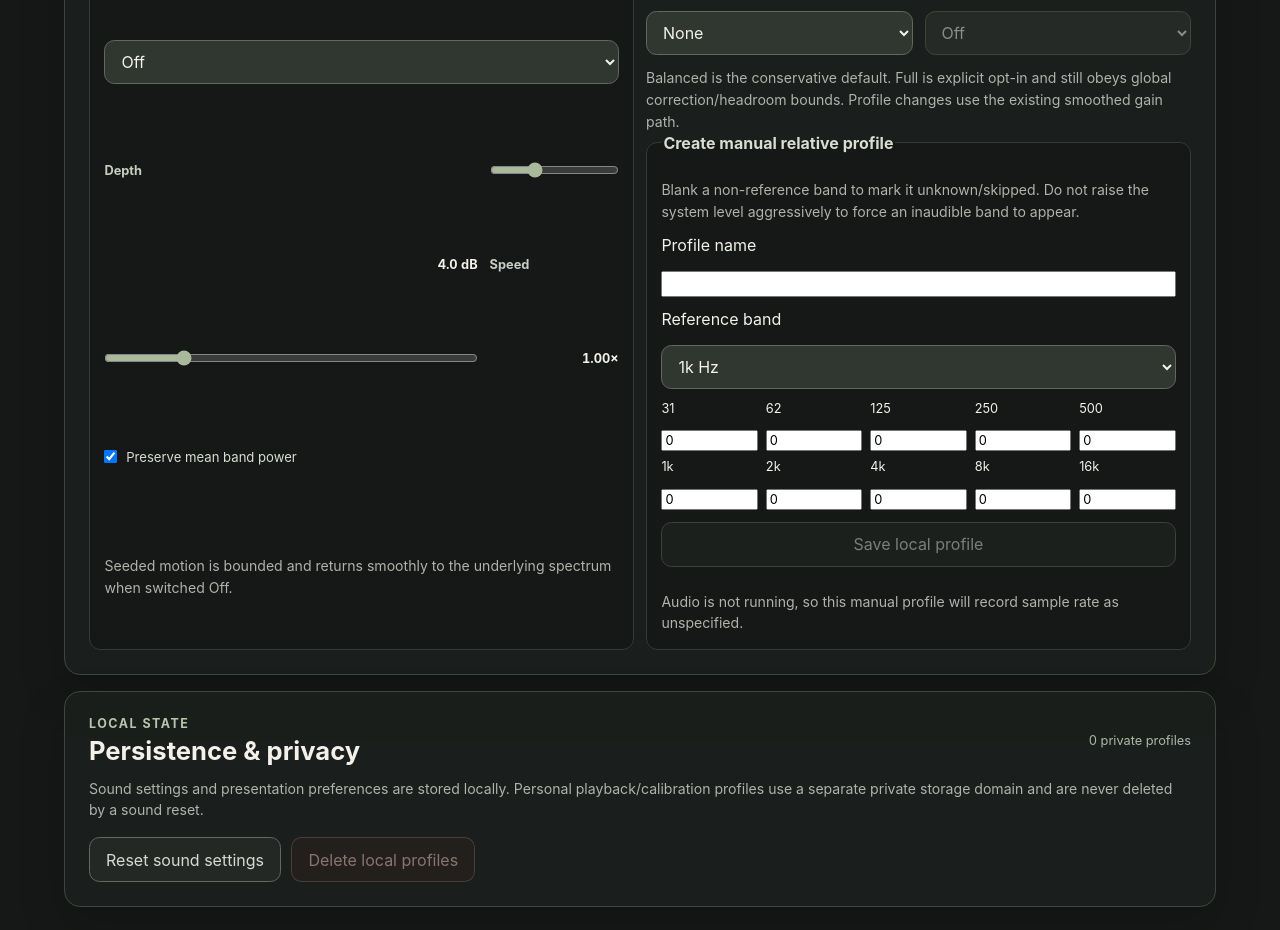
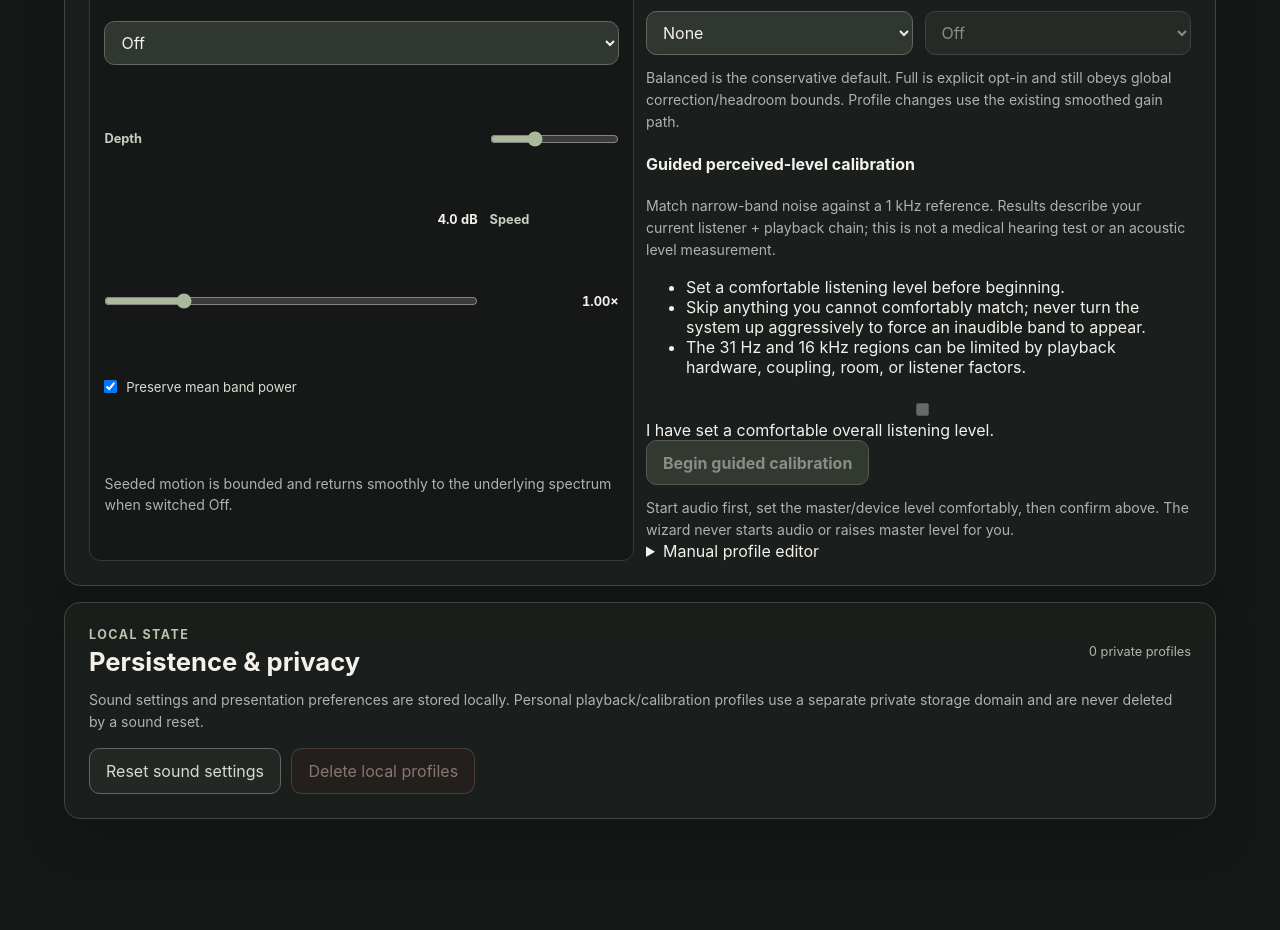
Before and after one commit to techrote/greygen, a React (Vite) app: page / in a window 1280 px wide. Shown: the part 2160-3090 px from the top of the page. After the commit the page ends 3059 px from the top, so only its background shows below. Built offline with nearby package versions, Linux system fonts and the light colour scheme.

Commit message:
feat: integrate guided calibration into profile panel

```diff
--- a/src/features/calibration/CalibrationPanel.tsx
+++ b/src/features/calibration/CalibrationPanel.tsx
@@ -1,9 +1,13 @@
 import { useState } from 'react'
+import type { AudioEngineStatus } from '../../audio/AudioEngine'
 import { NOMINAL_BAND_CENTERS_HZ } from '../../audio/dsp/filterBank'
 import type {
   CalibrationApplicationMode,
   LocalProfileRecord,
 } from '../../app/state/appState'
+import GuidedCalibrationWizard, {
+  type GuidedCalibrationSaveDraft,
+} from './GuidedCalibrationWizard'
 import {
   CALIBRATION_PROFILE_NAME_MAX_LENGTH,
   DEFAULT_CALIBRATION_REFERENCE_BAND_INDEX,
@@ -21,11 +25,26 @@ export interface CalibrationPanelProps {
   readonly activeProfileId: string | null
   readonly applicationMode: CalibrationApplicationMode
   readonly sampleRate: number | null
+  readonly audioStatus: AudioEngineStatus
+  readonly guidedSeed: number
   readonly disabled: boolean
   readonly onSave: (draft: CalibrationDraft) => void
   readonly onSelect: (id: string | null) => void
   readonly onModeChange: (mode: CalibrationApplicationMode) => void
   readonly onDelete: (id: string) => void
+  readonly onGuidedStimulusBand: (
+    bandIndex: number,
+    levelOffsetDb: number,
+  ) => void
+  readonly onGuidedStimulusSilent: () => void
+  readonly onGuidedStimulusEnd: () => void
+  readonly onGuidedAuditionDraft: (
+    rawBandOffsetsDb: readonly (number | null)[],
+    referenceBandIndex: number,
+    mode: CalibrationApplicationMode,
+  ) => void
+  readonly onGuidedRestoreSavedProfile: () => void
+  readonly onGuidedSave: (draft: GuidedCalibrationSaveDraft) => void
 }
 
 function frequencyLabel(value: number): string {
@@ -37,11 +56,19 @@ export default function CalibrationPanel({
   activeProfileId,
   applicationMode,
   sampleRate,
+  audioStatus,
+  guidedSeed,
   disabled,
   onSave,
   onSelect,
   onModeChange,
   onDelete,
+  onGuidedStimulusBand,
+  onGuidedStimulusSilent,
+  onGuidedStimulusEnd,
+  onGuidedAuditionDraft,
+  onGuidedRestoreSavedProfile,
+  onGuidedSave,
 }: CalibrationPanelProps) {
   const calibrationProfiles = profiles.filter(
     (record) => parseCalibrationProfileRecord(record).profile !== null,
@@ -139,13 +166,17 @@ export default function CalibrationPanel({
 
       {calibrationProfiles.length > 0 ? (
         <ul className="saved-preset-list" aria-label="Calibration profiles">
-          {calibrationProfiles.map((profile) => (
+          {calibrationProfiles.map((profile) => {
+            const parsed = parseCalibrationProfileRecord(profile).profile
+            const guided = parsed?.measurement !== null
+            return (
               <li key={profile.id} className="saved-preset-item">
                 <strong>{profile.name}</strong>
                 <span>
-                {parseCalibrationProfileRecord(profile).profile?.sampleRateHz
-                  ? `${parseCalibrationProfileRecord(profile).profile?.sampleRateHz?.toLocaleString()} Hz capture`
+                  {parsed?.sampleRateHz
+                    ? `${parsed.sampleRateHz.toLocaleString()} Hz capture`
                     : 'sample rate unspecified'}
+                  {guided ? ' · guided' : ' · manual'}
                 </span>
                 <button
                   type="button"
@@ -156,15 +187,31 @@ export default function CalibrationPanel({
                   Delete
                 </button>
               </li>
-          ))}
+            )
+          })}
         </ul>
       ) : null}
 
+      <GuidedCalibrationWizard
+        audioStatus={audioStatus}
+        seed={guidedSeed}
+        disabled={disabled}
+        onStimulusBand={onGuidedStimulusBand}
+        onStimulusSilent={onGuidedStimulusSilent}
+        onStimulusEnd={onGuidedStimulusEnd}
+        onAuditionDraft={onGuidedAuditionDraft}
+        onRestoreSavedProfile={onGuidedRestoreSavedProfile}
+        onSave={onGuidedSave}
+      />
+
+      <details className="manual-calibration-details">
+        <summary>Manual profile editor</summary>
         <fieldset className="calibration-editor" disabled={disabled}>
           <legend>Create manual relative profile</legend>
           <p className="status-note">
-          Blank a non-reference band to mark it unknown/skipped. Do not raise
-          the system level aggressively to force an inaudible band to appear.
+            Advanced/manual path. Blank a non-reference band to mark it
+            unknown/skipped. Do not raise the system level aggressively to
+            force an inaudible band to appear.
           </p>
           <label htmlFor="calibration-profile-name">
             Profile name
@@ -226,6 +273,7 @@ export default function CalibrationPanel({
               : 'Audio is not running, so this manual profile will record sample rate as unspecified.'}
           </p>
         </fieldset>
+      </details>
     </section>
   )
 }
```
Lines whose indentation alone changed are shown as unchanged.
